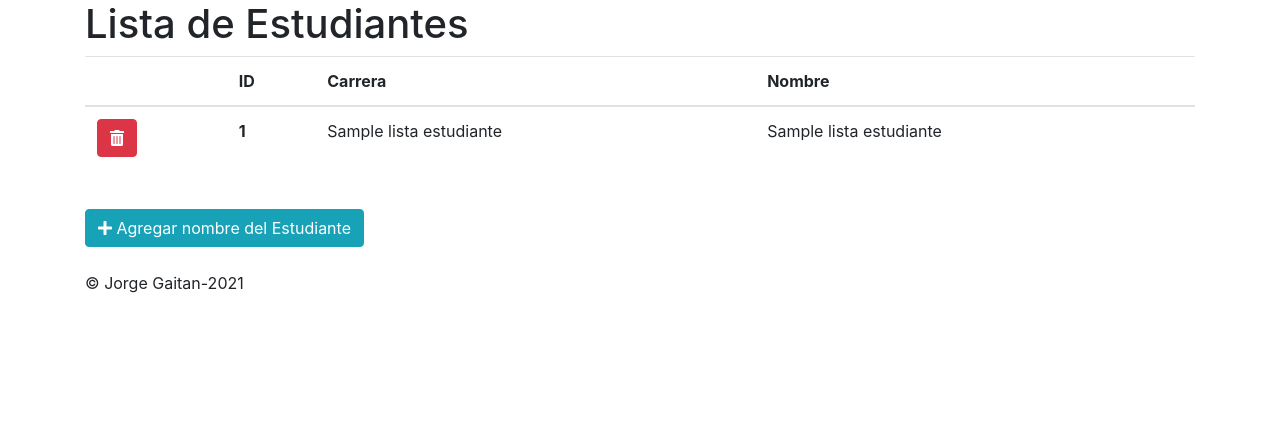
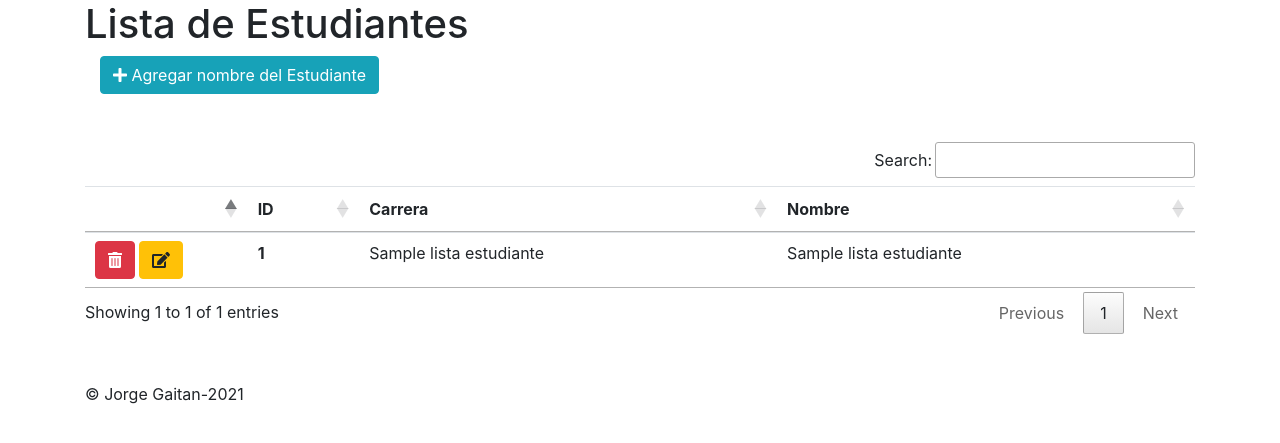
Before and after one commit to jorge-gaitan/calificaciones, a PHP site: template src/twig/estudiantes.twig in a window 1280 px wide. Shown: the part 56-499 px from the top of the page. Run offline with PHP 8.4, Linux system fonts and the light colour scheme; the template is opened without the code that fills it: most values are stand-ins (such as "Sample title", 1, 10 or a date in 2020); some libraries are stand-ins or nearby versions.

Commit message:
actualizando en las tablas editar

```diff
--- a/src/js/estudiante.js
+++ b/src/js/estudiante.js
@@ -10,4 +10,15 @@ $(document).ready(function () {
     $('#btnAgregarEstudiante').click(function () {
         mostrarFormulario();
     });
+
+    //Crear el datatables
+    $(document).ready( function () {
+        let table = $('#tablaestudiantes').DataTable( {
+            dom: 'Bfrtip',
+            buttons: [
+                'copy', 'csv', 'excel', 'pdf', 'print'
+            ]
+        } );
+    } );
+
 });
--- a/src/php/Pages/Carreras.php
+++ b/src/php/Pages/Carreras.php
@@ -33,7 +33,7 @@ final class Carreras extends Page
         $borrar = $this->getPostInt('id_borrado');
         if ($borrar) {
             carrera::borrarcarreraById($borrar);
-            $this->0('borrado', $borrar);
+            $this->setVar('borrado', $borrar);
         }
 
         if ($agregarCarrera) {
--- a/src/twig/Profesores.twig
+++ b/src/twig/Profesores.twig
@@ -33,6 +33,11 @@
 								<button type="submit" class="btn btn-danger" name="id_borrado" value={{ profesores.id }}>
 									<i class="fas fa-trash-alt"></i>
 								</button>
+
+                            <button type="submit" class="btn btn-warning" name="id_editar" value={{  profesores.id }}>
+									<i class="fas fa-edit"></i>
+								</button>
+
 							</form>
 						</th>
 						<th scope="row">{{ profesores.id }}</th>
--- a/src/twig/asignaturas.twig
+++ b/src/twig/asignaturas.twig
@@ -34,6 +34,11 @@
 								<button type="submit" class="btn btn-danger" name="id_borrado" value={{ asignatura.id }}>
 									<i class="fas fa-trash-alt"></i>
 								</button>
+
+                            <button type="submit" class="btn btn-warning" name="id_editar" value={{ asignatura.id }}>
+									<i class="fas fa-edit"></i>
+								</button>
+
 							</form>
 						</th>
 						<th scope="row">{{ asignatura.id }}</th>
--- a/src/twig/base.twig
+++ b/src/twig/base.twig
@@ -18,6 +18,8 @@
 
 		<!-- Custom styles for this template -->
 		<link href="./src/css/style.css" rel="stylesheet">
+		<link href="//cdn.datatables.net/1.10.24/css/jquery.dataTables.min.css" rel="stylesheet">
+		<link href="https://cdn.datatables.net/buttons/1.7.0/css/buttons.dataTables.min.css" rel="stylesheet">
 	</head>
 	<body>
 
@@ -43,6 +45,15 @@
 		<script src="./node_modules/bootstrap/dist/js/bootstrap.bundle.min.js"></script>
 		{% block scripts %}
 			<script src="./src/js/script.js"></script>
+			<script src="//cdn.datatables.net/1.10.24/js/jquery.dataTables.min.js"></script>
+			<script src="https://cdn.datatables.net/buttons/1.7.0/js/dataTables.buttons.min.js"></script>
+			<script src="https://cdnjs.cloudflare.com/ajax/libs/jszip/3.1.3/jszip.min.js"></script>
+			<script src="https://cdnjs.cloudflare.com/ajax/libs/pdfmake/0.1.53/pdfmake.min.js"></script>
+			<script src="https://cdnjs.cloudflare.com/ajax/libs/pdfmake/0.1.53/vfs_fonts.js"></script>
+			<script src="https://cdn.datatables.net/buttons/1.7.0/js/buttons.html5.min.js"></script>
+			<script src="https://cdn.datatables.net/buttons/1.7.0/js/buttons.print.min.js"></script>
+
+
 		{% endblock %}
 	</body>
 </html>
--- a/src/twig/carreras.twig
+++ b/src/twig/carreras.twig
@@ -33,7 +33,11 @@
 								<button type="submit" class="btn btn-danger" name="id_borrado" value={{ carrera.id }}>
 									<i class="fas fa-trash-alt"></i>
 								</button>
-							</form>
+
+								<button type="submit" class="btn btn-warning" name="id_borrado" value={{ carrera.id }}>
+									<i class="fas fa-edit"></i>
+								</button>
+
 						</th>
 						<th scope="row">{{ carrera.id }}</th>
 						<td>{{ carrera.nombre }}</td>
--- a/src/twig/estudiantes.twig
+++ b/src/twig/estudiantes.twig
@@ -17,6 +17,15 @@
 			{{ _self.alerta('Se agrego el nombre del estudiante correctamente', 'alert-info') }}
 		{% endif %}
 
+
+		<div class="container mb-5 text-left">
+			<button type="buttton" class="btn btn-info" id="btnAgregarEstudiante">
+			<i class="fas fa-plus"></i>
+			Agregar nombre del Estudiante
+		</button>
+		</div>
+
+
 		<table class="table" id="tablaestudiantes">
 			<thead>
 				<tr>
@@ -34,6 +43,11 @@
 								<button type="submit" class="btn btn-danger" name="id_borrado" value={{ estudiantes.id_estudiante }}>
 									<i class="fas fa-trash-alt"></i>
 								</button>
+
+                                 <button type="submit" class="btn btn-warning" name="id_editar" value={{ asignatura.id }}>
+									<i class="fas fa-edit"></i>
+								</button>
+
 							</form>
 						</th>
 						<th scope="row">{{ estudiantes.id_estudiante }}</th>
@@ -46,11 +60,7 @@
 			</tbody>
 		</table>
 		<br>
-		<button type="buttton" class="btn btn-info" id="btnAgregarEstudiante">
-			<i class="fas fa-plus"></i>
-			Agregar nombre del Estudiante
-		</button>
-		<br>
+
 		<form method="POST" target="_self" style="display: none;" id="formEstudiantes">
 			<div class="form-group">
 				<label for="carrera">Carrera</label>
```
Also changed, not shown: src/js/calificacion.js (+14 -0 lines), src/twig/calificaciones.twig (+9 -0 lines).
